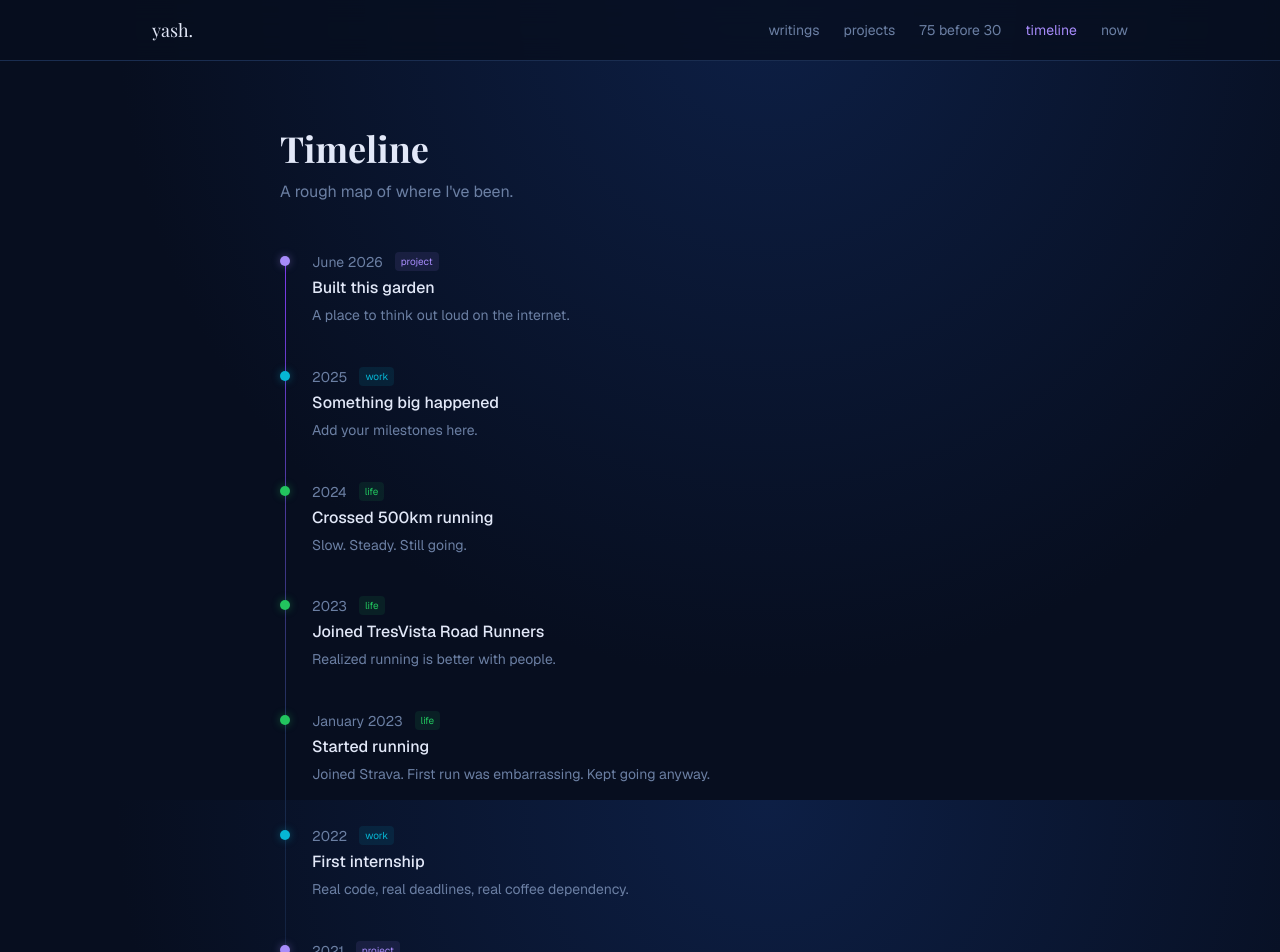
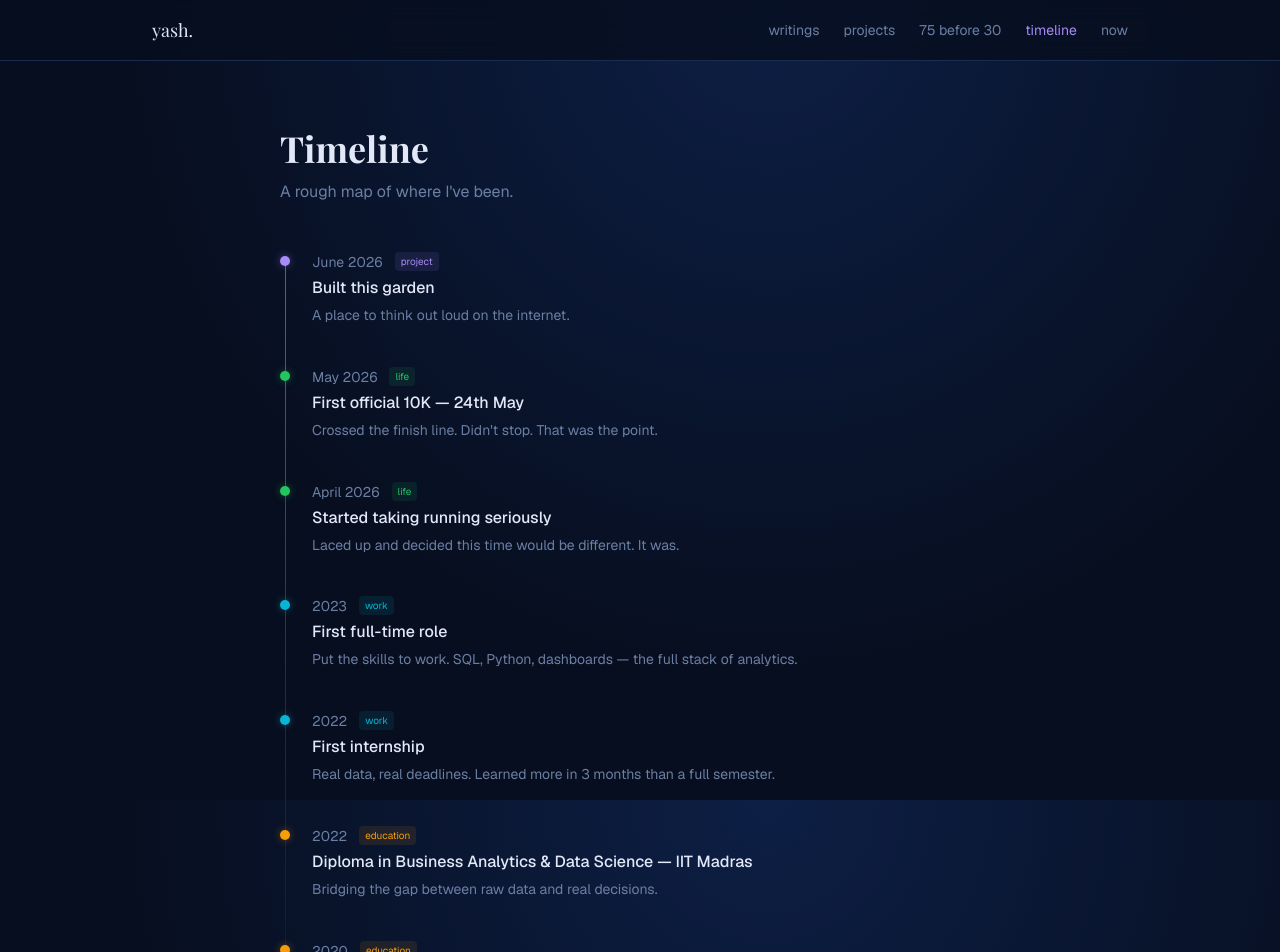
Before and after one commit to YashRajSingh1001/digital-garden, a Next.js app: page /timeline in a window 1280 px wide. Shown: the top 952 px of the page. Built offline with nearby package versions, Linux system fonts and the light colour scheme; a web font is replaced by a local one.

Commit message:
Update bio, socials, timeline with real content

```diff
--- a/app/page.tsx
+++ b/app/page.tsx
@@ -30,8 +30,8 @@ const navSections = [
 
 const socials = [
   { href: "https://github.com/YashRajSingh1001", label: "GitHub" },
-  { href: "https://twitter.com/", label: "X" },
-  { href: "https://linkedin.com/", label: "LinkedIn" },
+  { href: "https://www.linkedin.com/in/yash-raj-singh-1001/", label: "LinkedIn" },
+  { href: "https://www.instagram.com/yashraj.decodes/", label: "Instagram" },
   { href: "https://www.strava.com/athletes/112189344", label: "Strava" },
 ];
 
@@ -72,7 +72,7 @@ export default async function Home() {
               <div className="border-t border-[#1a2d50] my-3" />
 
               <p className="text-xs text-[#6b7fa3] leading-relaxed mb-4">
-                Running, building, thinking out loud. Not polished. Not perfect. Just evolving.
+                Data professional. Math &amp; Stats, Delhi University · Business Analytics &amp; Data Science, IIT Madras. Making sense of numbers, one dataset at a time.
               </p>
 
               {/* Social links */}
@@ -114,9 +114,17 @@ export default async function Home() {
               Hi, I&apos;m Yash.
             </h1>
             <p className="text-[#6b7fa3] text-lg leading-relaxed max-w-lg">
-              {currentAge} years old. Running, building, thinking out loud.
-              This is my digital garden — a place for ideas that are growing, not finished.
+              Data professional with a background in Mathematics &amp; Statistics (Delhi University) and Business Analytics &amp; Data Science (IIT Madras). I work with SQL, Python, Tableau and friends to turn messy data into decisions that actually matter.
             </p>
+            <p className="text-[#6b7fa3] text-base leading-relaxed max-w-lg mt-3">
+              This is my digital garden — thoughts, projects, and lessons as they evolve. Not polished. Not finished. Just honest.
+            </p>
+            <a
+              href="mailto:yashrajsingh1001@gmail.com"
+              className="inline-flex items-center gap-2 mt-5 text-sm text-[#a78bfa] border border-[#7c3aed]/30 rounded-full px-4 py-1.5 hover:bg-[#7c3aed]/10 transition-colors"
+            >
+              ✉ yashrajsingh1001@gmail.com
+            </a>
           </section>
 
           {/* Strava */}
--- a/data/timeline.ts
+++ b/data/timeline.ts
@@ -16,46 +16,41 @@ export const milestones: Milestone[] = [
   },
   {
     year: "2020",
-    title: "Started college",
-    description: "Began engineering — first real taste of staying up late for code, not studies.",
+    title: "B.Sc. Mathematics & Statistics — University of Delhi",
+    description: "Where the love for numbers became something serious.",
     type: "education",
   },
   {
-    year: "2021",
-    title: "First side project",
-    description: "Built something small. It broke. Fixed it. That feeling was addictive.",
-    type: "project",
+    year: "2022",
+    title: "Diploma in Business Analytics & Data Science — IIT Madras",
+    description: "Bridging the gap between raw data and real decisions.",
+    type: "education",
   },
   {
     year: "2022",
     title: "First internship",
-    description: "Real code, real deadlines, real coffee dependency.",
+    description: "Real data, real deadlines. Learned more in 3 months than a full semester.",
     type: "work",
   },
   {
     year: "2023",
-    month: "January",
-    title: "Started running",
-    description: "Joined Strava. First run was embarrassing. Kept going anyway.",
+    title: "First full-time role",
+    description: "Put the skills to work. SQL, Python, dashboards — the full stack of analytics.",
+    type: "work",
+  },
+  {
+    year: "2026",
+    month: "April",
+    title: "Started taking running seriously",
+    description: "Laced up and decided this time would be different. It was.",
     type: "life",
   },
   {
-    year: "2023",
-    title: "Joined TresVista Road Runners",
-    description: "Realized running is better with people.",
+    year: "2026",
+    month: "May",
+    title: "First official 10K — 24th May",
+    description: "Crossed the finish line. Didn't stop. That was the point.",
     type: "life",
-  },
-  {
-    year: "2024",
-    title: "Crossed 500km running",
-    description: "Slow. Steady. Still going.",
-    type: "life",
-  },
-  {
-    year: "2025",
-    title: "Something big happened",
-    description: "Add your milestones here.",
-    type: "work",
   },
   {
     year: "2026",
```
